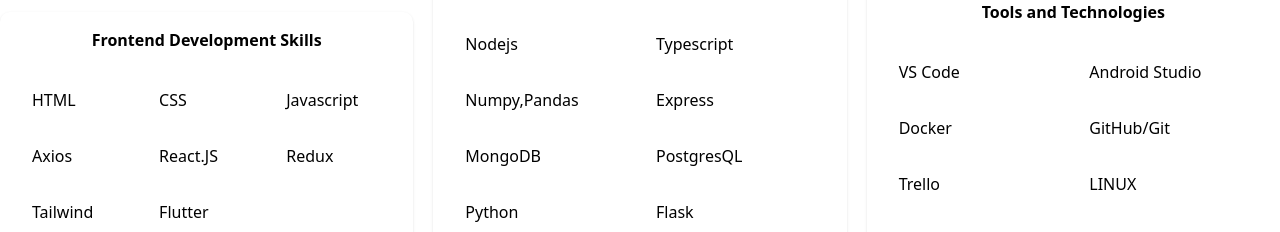
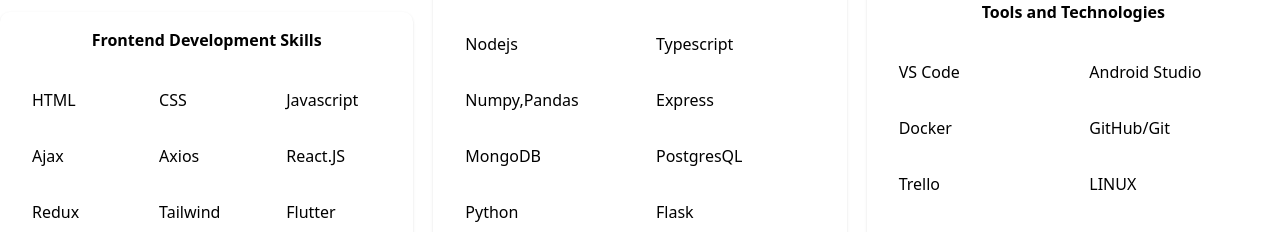
Before and after one commit to webblyss/portfolio-website, a React (Create React App) app: page / in a window 1280 px wide. Shown: the part 1140-1372 px from the top of the page. Built offline with nearby package versions, Linux system fonts and the light colour scheme.

Commit message:
update skill

```diff
--- a/src/components/Skills.js
+++ b/src/components/Skills.js
@@ -14,6 +14,7 @@ const Skills = () => {
                 <li className='p-4'>HTML</li>
                 <li className='p-4'>CSS</li>
                 <li className='p-4'>Javascript</li>
+                <li className='p-4'>Ajax</li>
                 <li className='p-4'>Axios</li>
                 <li className='p-4'>React.JS</li>
                 <li className='p-4'>Redux</li>
```
